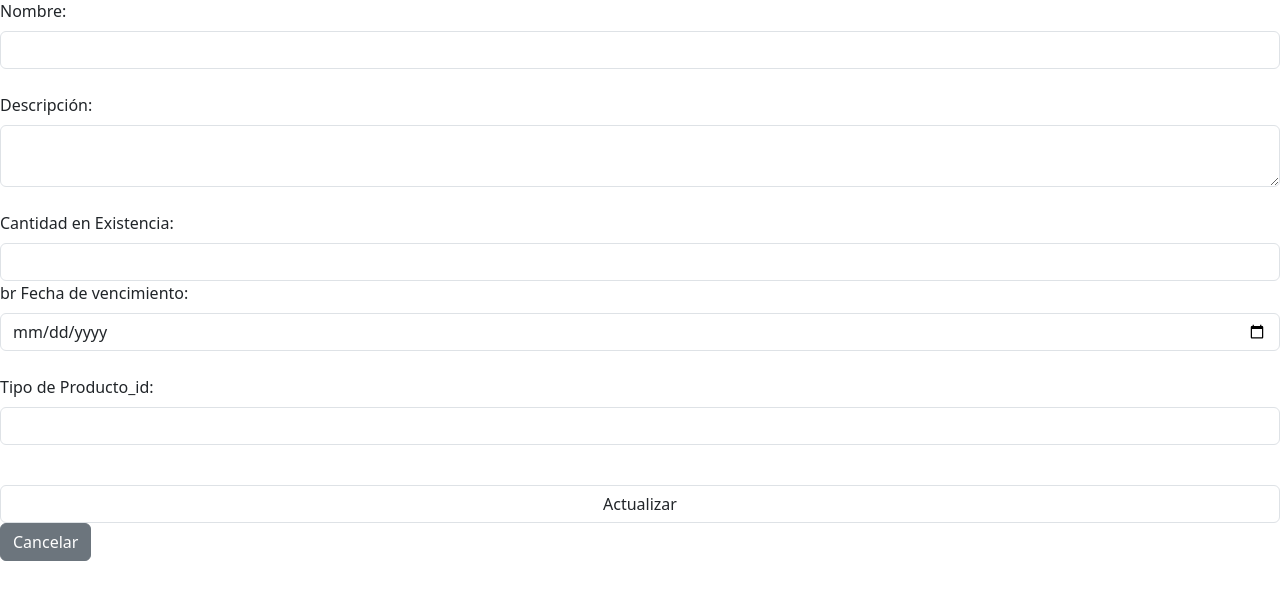
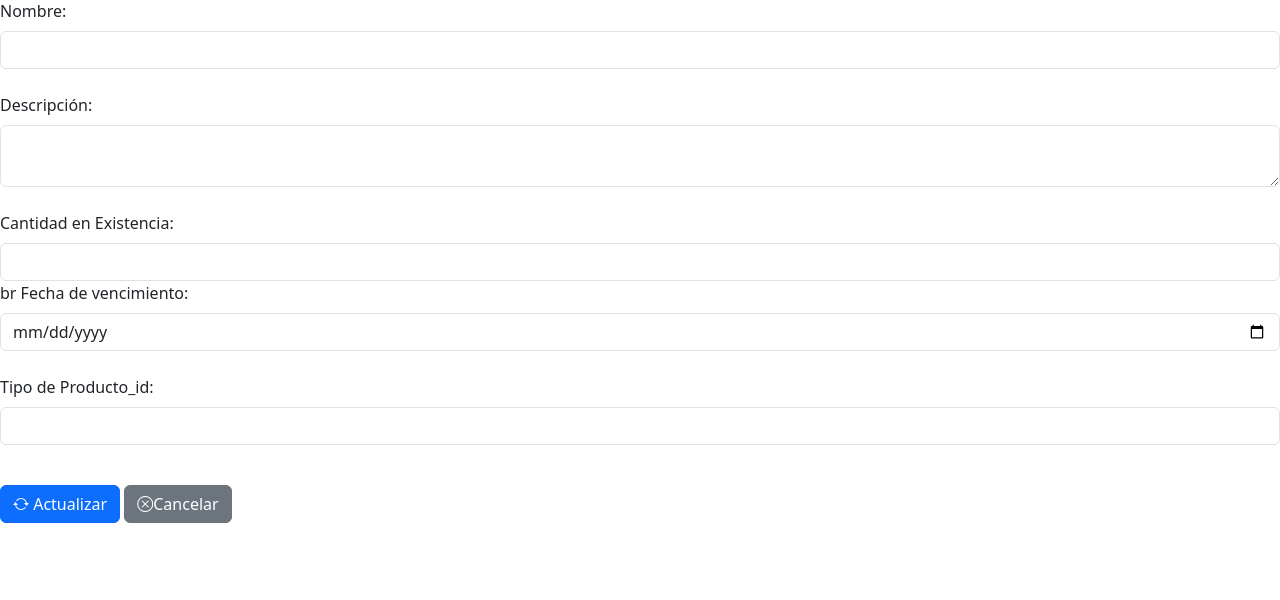
Before and after one commit to JoselynneGarcia/parcial1JG2, a CodeIgniter 4 app: the page made by app/Views/productos/edit.php in a window 1280 px wide. Shown: the part 73-673 px from the top of the page. Run offline with PHP 8.4 and a stand-in for CodeIgniter, Linux system fonts and the light colour scheme; the template is opened without the code that fills it, so the values that code supplies are empty; some libraries are stand-ins or nearby versions.

Commit message:
Update edit.php

```diff
--- a/app/Views/productos/edit.php
+++ b/app/Views/productos/edit.php
@@ -3,7 +3,8 @@
 <head>
     <meta charset="UTF-8">
     <meta name="viewport" content="width=device-width, initial-scale=1.0">
-    <link href="https://cdn.jsdelivr.net/npm/bootstrap@5.3.0/dist/css/bootstrap.min.css" rel="stylesheet">
+    <link href="https://cdn.jsdelivr.net/npm/bootstrap@5.3.0-alpha1/dist/css/bootstrap.min.css" rel="stylesheet">
+    <link href="https://cdn.jsdelivr.net/npm/bootstrap-icons/font/bootstrap-icons.css" rel="stylesheet">
     <script src="https://cdn.jsdelivr.net/npm/bootstrap@5.3.0/dist/js/bootstrap.bundle.min.js"></script>
     <title>Editar Producto</title>
 </head>
@@ -28,9 +29,8 @@
         <label for="" class="form-label">Tipo de Producto_id: </label>
         <input type="text" name="tipo_producto_id" id="" class="form-control" value="<?=$producto['tipo_producto_id']?>"><br>
     </div>
-
-    <input type="submit" value="Actualizar" class="form-control">
     </form>
-    <a href="<?= site_url('productos')?>" class="btn btn-secondary">Cancelar</a>
+    <button type="submit" class="btn btn-primary"><i class="bi bi-arrow-repeat"></i> Actualizar</button>
+    <a href="<?= site_url('productos')?>" class="btn btn-secondary"><i class="bi bi-x-circle"></i>Cancelar</a>
 </body>
 </html>
```
